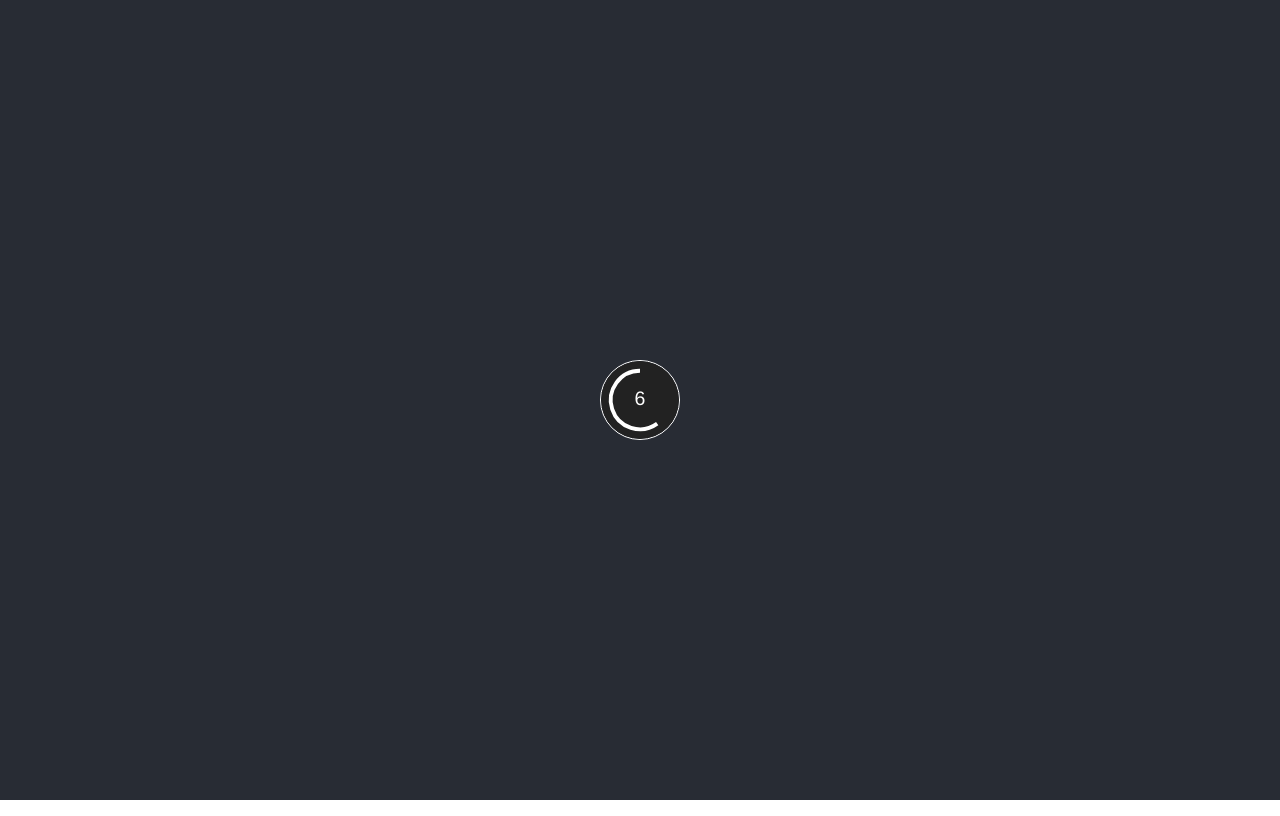
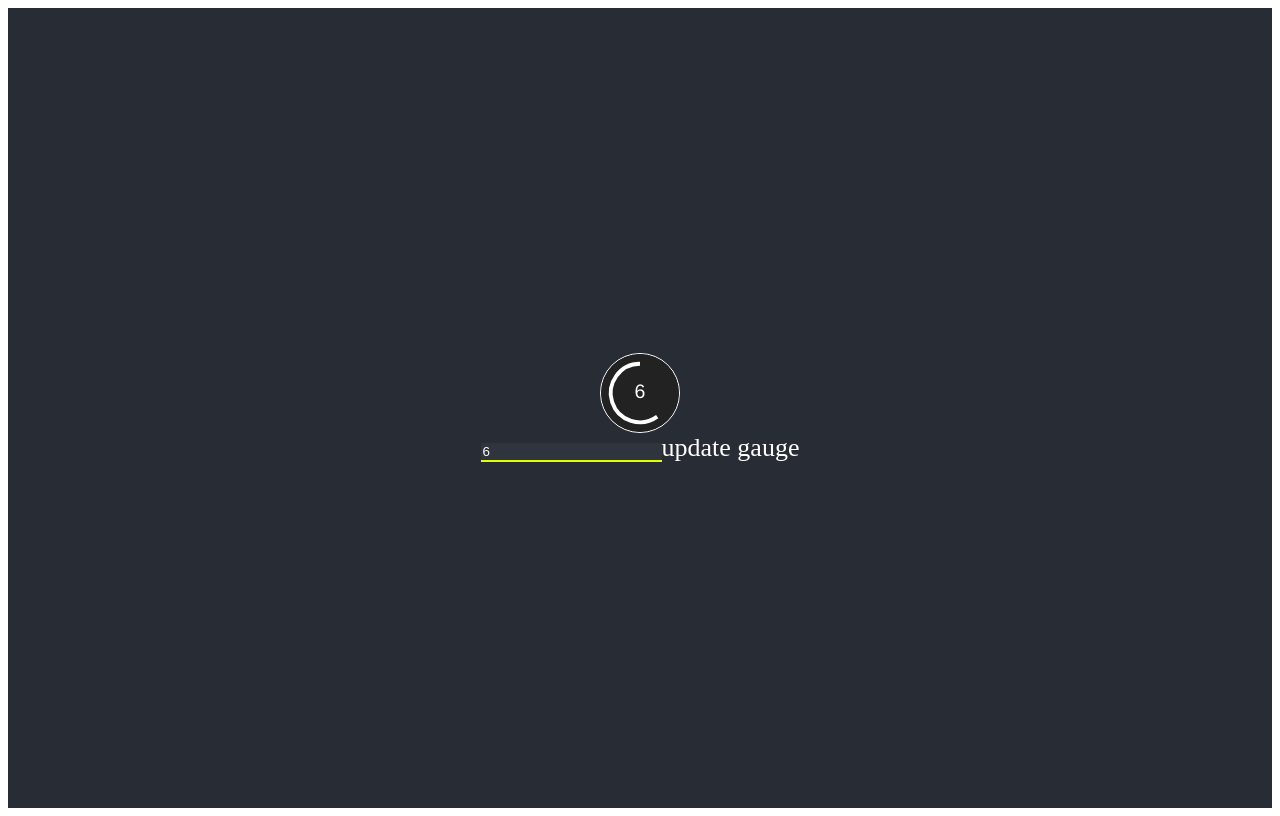
Before and after one commit to MGuillaumeF/MOCOR, a React (Create React App) app: page / in a window 1280 px wide. Built offline with nearby package versions, Linux system fonts and the light colour scheme.

Commit message:
Début de socle des inputs

```diff
--- a/src/App.tsx
+++ b/src/App.tsx
@@ -1,19 +1,25 @@
-import React from 'react';
+import React, { FormEvent, useState } from 'react';
 import './App.css';
 import Meter from './components/semantics/Meter/Meter';
 import CSS from 'csstype';
+import InputText from './components/semantics/Inputs/InputText/InputText';
 const meterStyle : CSS.Properties = { width: '3em', height: 'auto' }
 
 function App() : JSX.Element{
+  const [state, setState] = useState(6);
+  function onChange (event : FormEvent<HTMLInputElement>) {
+    setState(Number(event.currentTarget.value));
+  }
   return (
     <div className="App">
       <header className="App-header">
         <Meter
-        value={6}
+        value={state}
         max={10}
         style={meterStyle}
         bgMeterColor='#222'
       />
+      <InputText id="essai-1" label="update gauge" value={state} onChange={onChange}/>
       </header>
     </div>
   );
--- /dev/null
+++ b/src/components/semantics/Inputs/InputText/InputText.scss
@@ -0,0 +1,9 @@
+.mocor-input-text-container {
+  input[type=text].mocor {
+    background-color: #FFFFFF0a;
+    border-width: 0 0 2px 0 ;
+    border-style: solid ;
+    border-color:rgb(224, 253, 3);
+    color : white;
+  }
+}
--- /dev/null
+++ b/src/components/semantics/Inputs/InputText/InputText.tsx
@@ -0,0 +1,18 @@
+import React, { HTMLProps, ReactElement } from 'react'
+import './InputText.scss'
+
+interface IInputTextProps extends HTMLProps<HTMLInputElement> {
+    id : string;
+    label?: string;
+}
+
+function InputText(props: IInputTextProps): ReactElement {
+    return (
+        <div className="mocor-input-text-container">
+            <input {...props} type="text" className="mocor"/>
+            {props.label? <label id={`${props.id}-label`} htmlFor={props.id}>{props.label}</label> : null}
+        </div>
+    )
+}
+
+export default InputText
--- a/src/components/semantics/Meter/Meter.tsx
+++ b/src/components/semantics/Meter/Meter.tsx
@@ -4,7 +4,7 @@ import './Meter.scss';
 // const LOGGER = Logger.getInstance();
 const LOGGER = console ;
 
-interface IMeter extends HTMLProps<HTMLMeterElement> {
+interface IMeterProps extends HTMLProps<HTMLMeterElement> {
     /**
    * To define the background color of meter
    */
@@ -48,7 +48,7 @@ interface IMeter extends HTMLProps<HTMLMeterElement> {
  * Function to create Meter component
  * @param props Function to create SVG Component
  */
-export default function Meter(props: IMeter): ReactElement {
+export default function Meter(props: IMeterProps): ReactElement {
   const angleOffset = Math.PI / 2;
   const radius = 150;
 
--- a/src/index.css
+++ /dev/null
@@ -1,10 +0,0 @@
-body {
-  margin: 0;
-  font-family: -apple-system, BlinkMacSystemFont, 'Segoe UI', 'Roboto', 'Oxygen', 'Ubuntu', 'Cantarell', 'Fira Sans', 'Droid Sans', 'Helvetica Neue', sans-serif;
-  -webkit-font-smoothing: antialiased;
-  -moz-osx-font-smoothing: grayscale;
-}
-
-code {
-  font-family: source-code-pro, Menlo, Monaco, Consolas, 'Courier New', monospace;
-}
--- a/src/index.tsx
+++ b/src/index.tsx
@@ -1,6 +1,5 @@
 import React from 'react';
 import ReactDOM from 'react-dom';
-import './index.css';
 import App from './App';
 import reportWebVitals from './reportWebVitals';
 
```
Also changed, not shown: src/components/semantics/Inputs/InputText/README.md (added).
